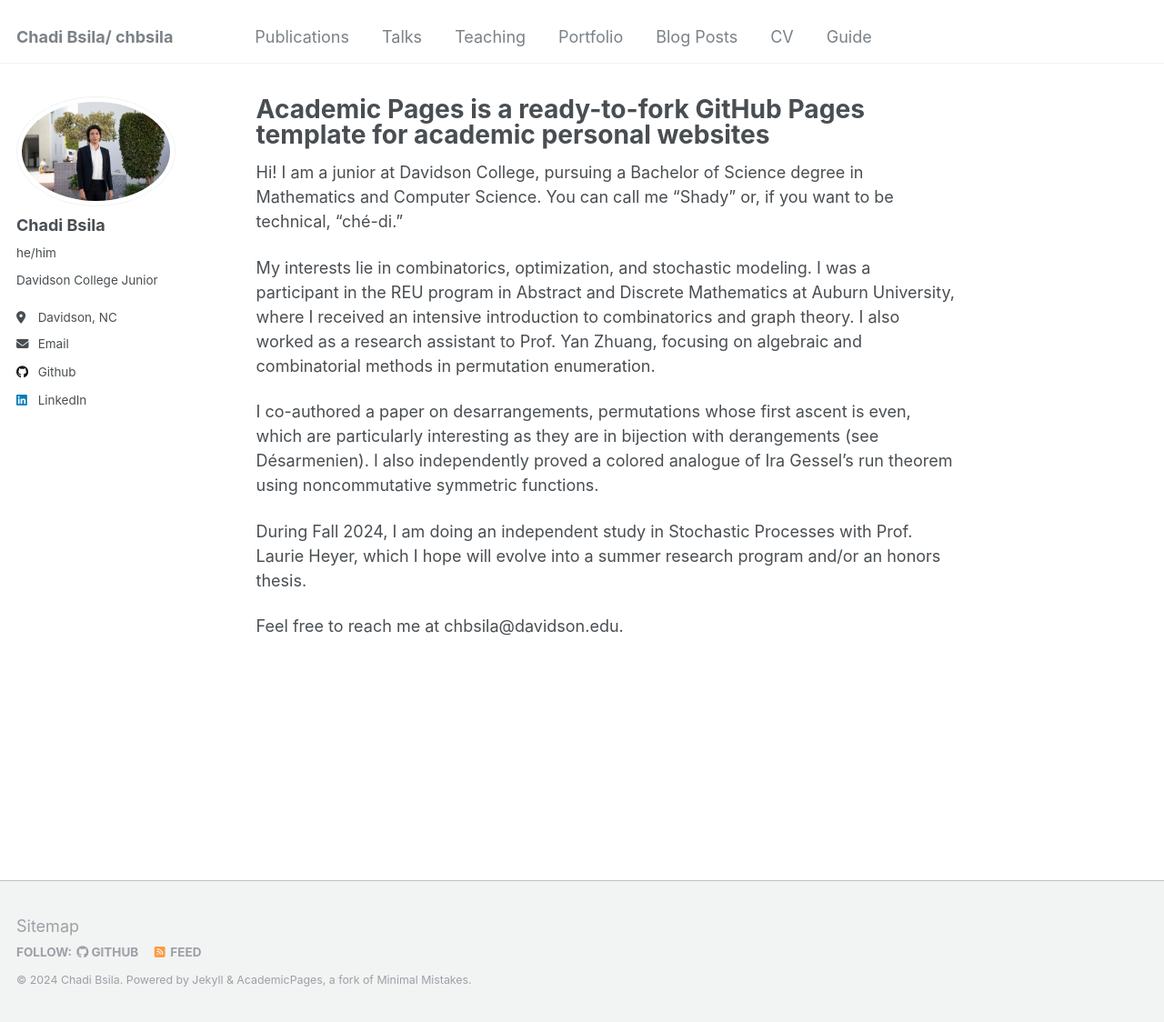
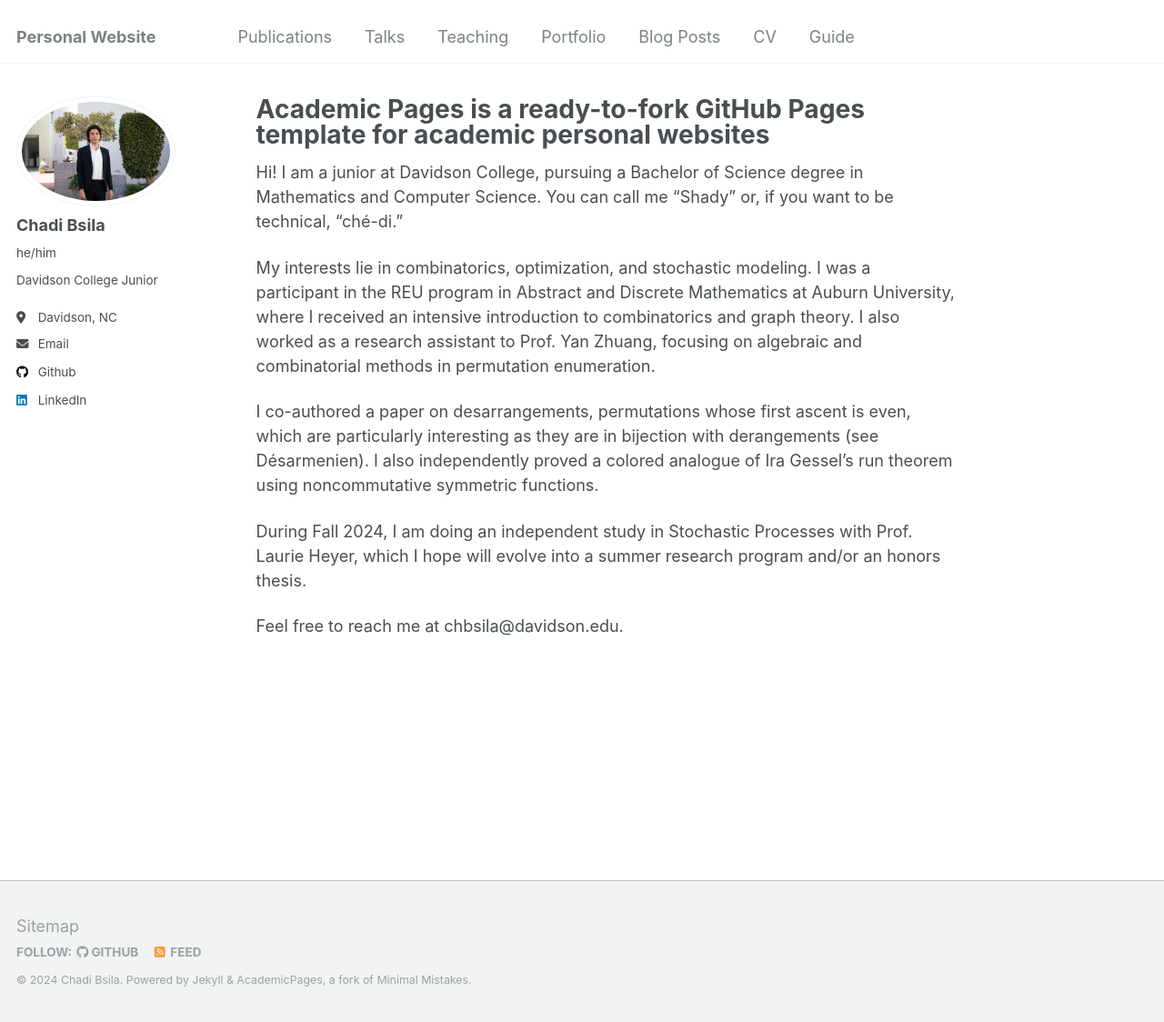
Before and after one commit to chbsila/chbsila.github.io, a Jekyll site: the page built from _pages/about.md, in a window 1280 px wide and 1124 px high. Shown: the whole window at 91% size. Built offline with Jekyll 4.4.1, drawn with Linux system fonts in a browser that asks for light colours.

Commit message:
Update _config.yml

```diff
--- a/_config.yml
+++ b/_config.yml
@@ -8,7 +8,7 @@
 
 # Basic Site Settings
 locale                   : "en-US"
-title                    : " Chadi Bsila/ chbsila"
+title                    : "Personal Website"
 title_separator          : "-"
 name                     : &name "Chadi Bsila"
 description              : &description "personal description"
```
